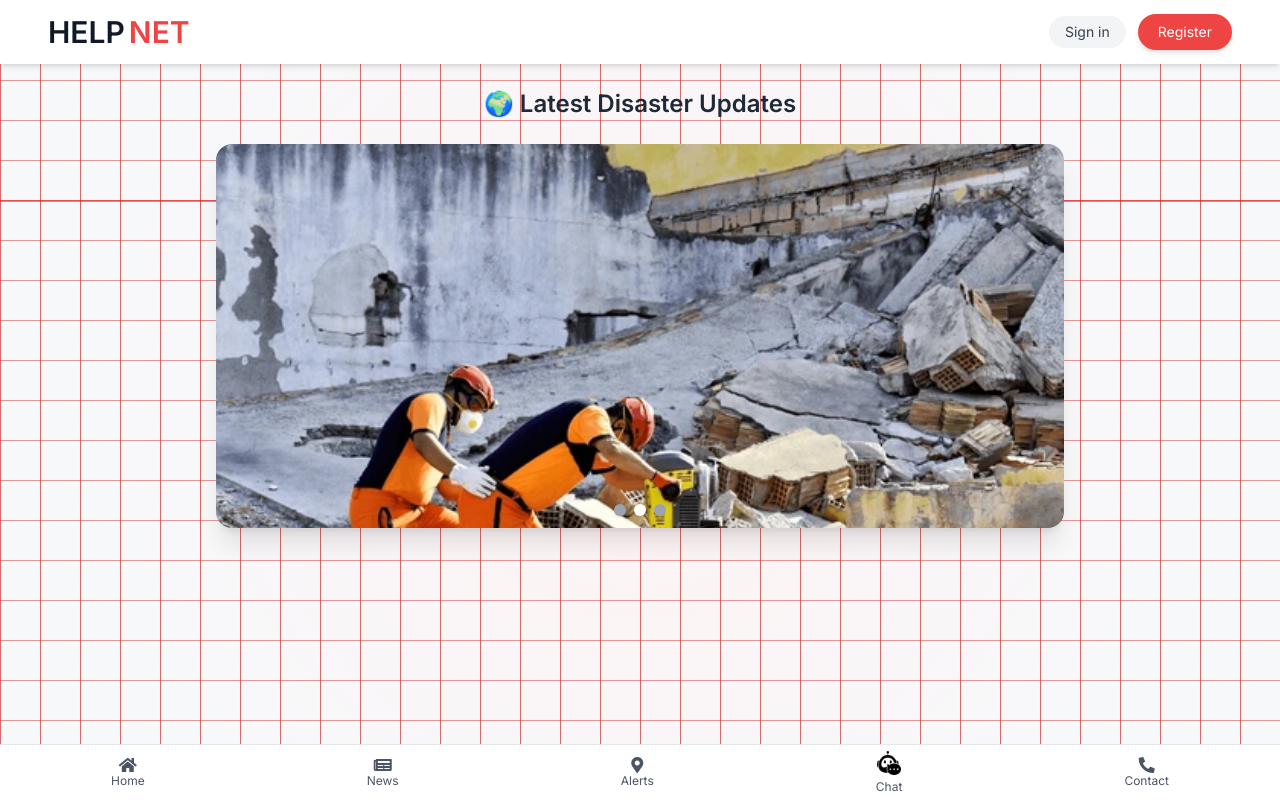
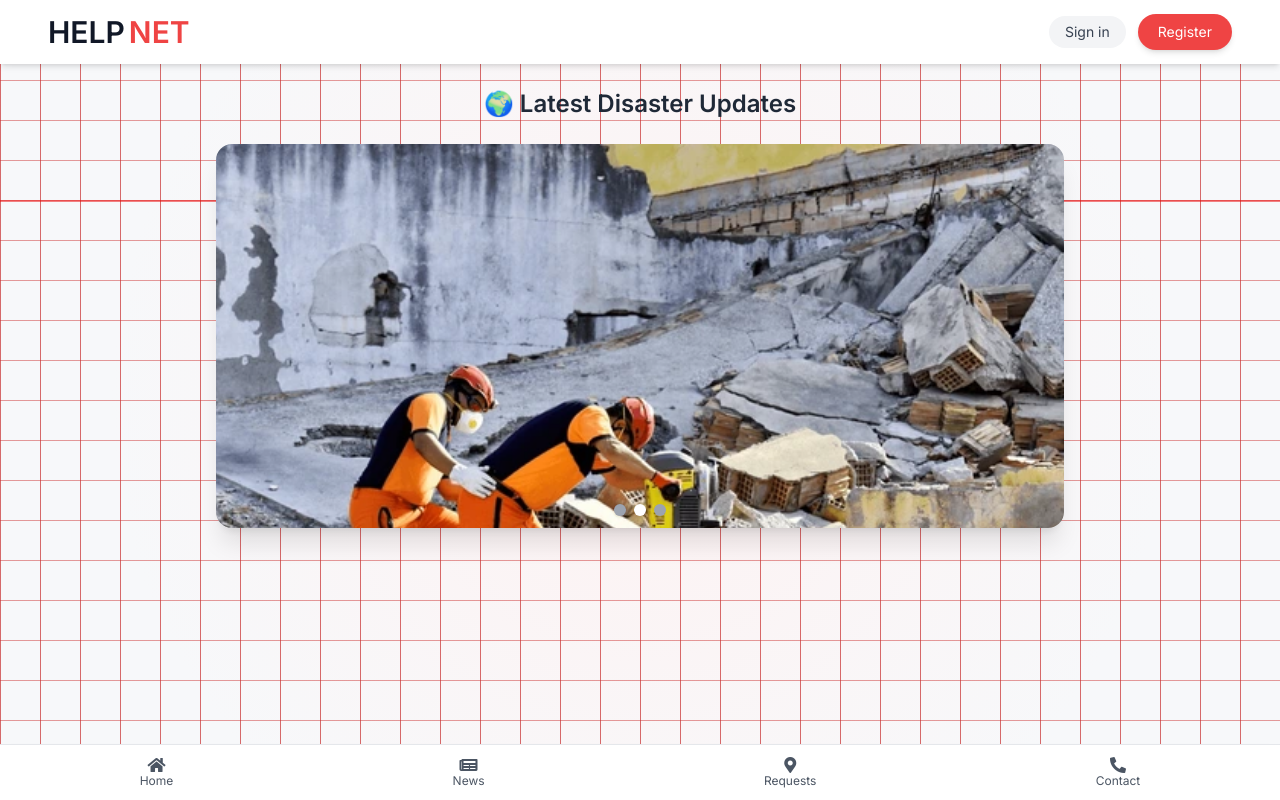
Before and after one commit to Surendersahk/Myproject, a website: page myApp/www/index.html in a window 1280 px wide. Drawn offline with nearby package versions, Linux system fonts and the light colour scheme.

Commit message:
Little_change

```diff
--- a/myApp/www/index.html
+++ b/myApp/www/index.html
@@ -159,13 +159,8 @@ body::after {
     </a>
     <a href="app.html" id="mapLink" class="flex flex-col items-center">
       <i class="fas fa-map-marker-alt"></i>
-      <span class="text-xs">Alerts</span>
+      <span class="text-xs">Requests</span>
     </a>
-    <a href="alert.html" id="alertsLink" class="flex flex-col items-center">
-  <img src="chatbot.png" alt="Chat Logo" class="w-6 h-6 mb-1" />
-  <span class="text-xs">Chat</span>
-</a>
-
 
     <a href="contact.html" id="contactLink" class="flex flex-col items-center">
       <i class="fas fa-phone-alt"></i>
```
